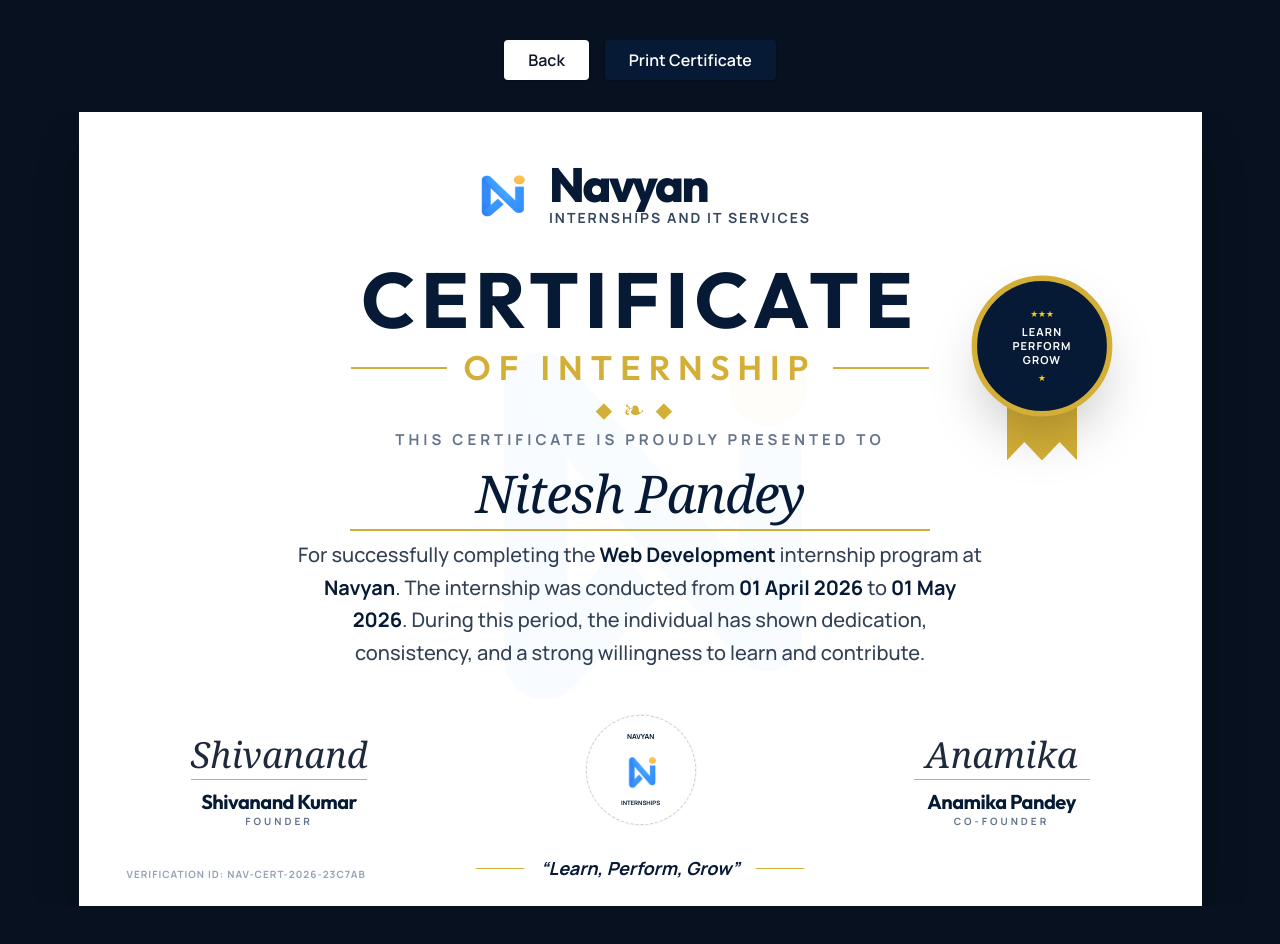
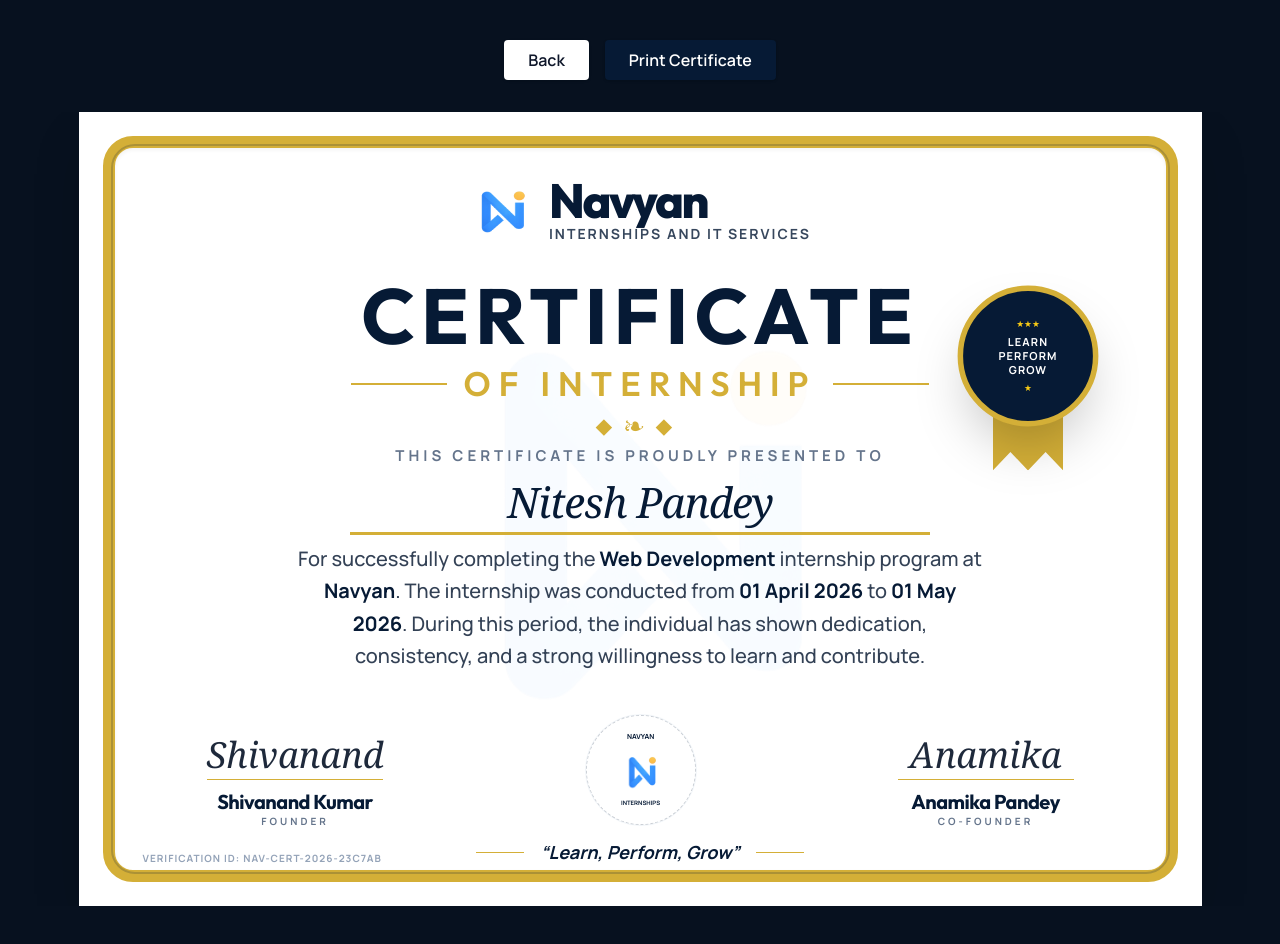
Before and after one commit to shivanand91/navyan, a React (Vite) app in the folder client/: page /documents/certificate/1 in a window 1280 px wide. Built offline with nearby package versions, Linux system fonts and the light colour scheme; no server answers.

Commit message:
offer letter and certificate designs

```diff
--- a/client/src/pages/documents/CertificatePreview.jsx
+++ b/client/src/pages/documents/CertificatePreview.jsx
@@ -37,12 +37,15 @@ export default function CertificatePreview() {
           id="certificate-content"
           className="relative mx-auto w-[1123px] h-[794px] bg-white shadow-2xl overflow-hidden print:shadow-none print:w-full print:h-full"
         >
+          {/* --- CURVED MAIN BORDER --- */}
+          <div className="absolute inset-6 border-[12px] border-[#d4af37] rounded-[30px] z-20 pointer-events-none shadow-inner" />
+          <div className="absolute inset-8 border-[2px] border-[#061a35] rounded-[24px] z-20 pointer-events-none opacity-20" />
 
           {/* --- WATERMARK --- */}
           <img src={halfLogo} alt="" className="absolute top-1/2 left-1/2 -translate-x-1/2 -translate-y-1/2 w-[450px] opacity-[0.03] pointer-events-none" />
 
           {/* --- CONTENT --- */}
-          <div className="relative z-10 h-full flex flex-col items-center pt-12">
+          <div className="relative z-10 h-full flex flex-col items-center pt-16">
 
             {/* BRANDING HEADER (Half Logo + Text) */}
             <div className="flex items-center gap-4">
@@ -67,7 +70,7 @@ export default function CertificatePreview() {
             {/* Proudly Presented To */}
             <div className="text-center mt-2">
               <p className="text-[15px] tracking-[4px] text-slate-500 font-bold uppercase">This Certificate is Proudly Presented To</p>
-              <h3 className="mt-2 text-[52px] font-serif text-[#061a35] italic leading-tight">{certificate.studentName}</h3>
+              <h3 className="mt-2 text-[42px] font-serif text-[#061a35] italic leading-tight">{certificate.studentName}</h3>
               <div className="h-[2.5px] w-[580px] bg-[#d4af37] mx-auto mt-1" />
             </div>
 
@@ -81,7 +84,7 @@ export default function CertificatePreview() {
             </div>
 
             {/* Badge/Medal (Top Right Floating) */}
-            <div className="absolute top-[170px] right-24 scale-110">
+            <div className="absolute top-[180px] right-[110px] scale-110 z-30">
                <div className="relative flex flex-col items-center">
                   <div className="absolute top-14 w-20 h-28 flex justify-between px-2">
                     <div className="w-8 h-full bg-[#d4af37]" style={{clipPath: 'polygon(0% 0%, 100% 0%, 100% 100%, 50% 85%, 0% 100%)'}}></div>
@@ -96,7 +99,7 @@ export default function CertificatePreview() {
             </div>
 
             {/* --- SIGNATURES --- */}
-            <div className="absolute bottom-20 w-full flex justify-between px-28 items-end">
+            <div className="absolute bottom-20 w-full flex justify-between px-32 items-end">
               <div className="text-center">
                 <p className="font-serif italic text-4xl text-slate-800 mb-1">Shivanand</p>
                 <div className="w-44 h-[1.5px] bg-[#d4af37] mx-auto" />
@@ -122,13 +125,13 @@ export default function CertificatePreview() {
             </div>
 
             {/* Bottom Slogan */}
-            <div className="absolute bottom-6 w-full text-center flex items-center justify-center gap-4">
+            <div className="absolute bottom-10 w-full text-center flex items-center justify-center gap-4">
               <div className="h-[1px] w-12 bg-[#d4af37]" />
               <p className="italic text-[#061a35] text-lg font-bold">“Learn, Perform, Grow”</p>
               <div className="h-[1px] w-12 bg-[#d4af37]" />
             </div>
 
-            <p className="absolute bottom-6 left-12 text-[10px] font-bold text-slate-400 uppercase tracking-widest">
+            <p className="absolute bottom-10 left-16 text-[10px] font-bold text-slate-400 uppercase tracking-widest">
               Verification ID: {certificate.certificateId}
             </p>
           </div>
```
